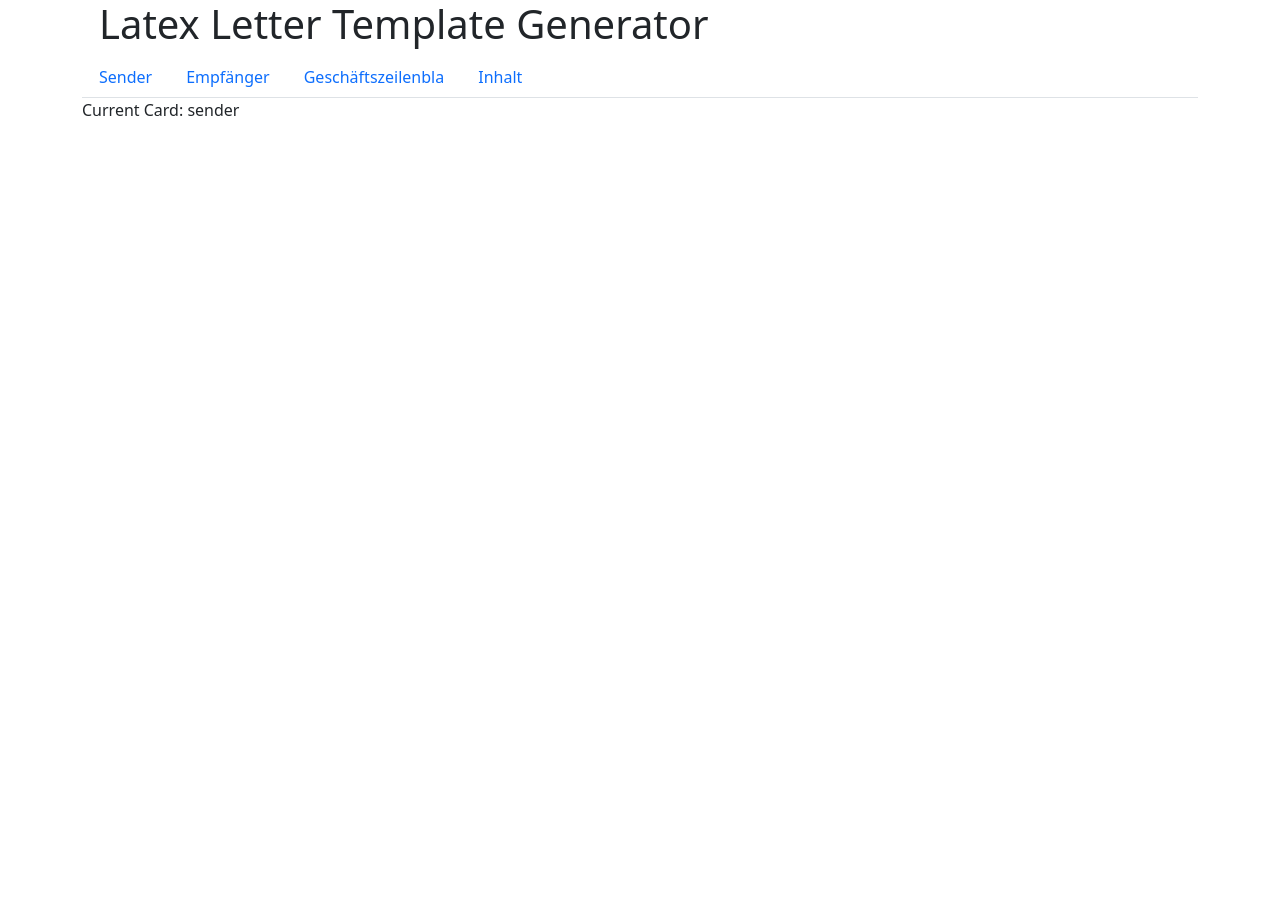
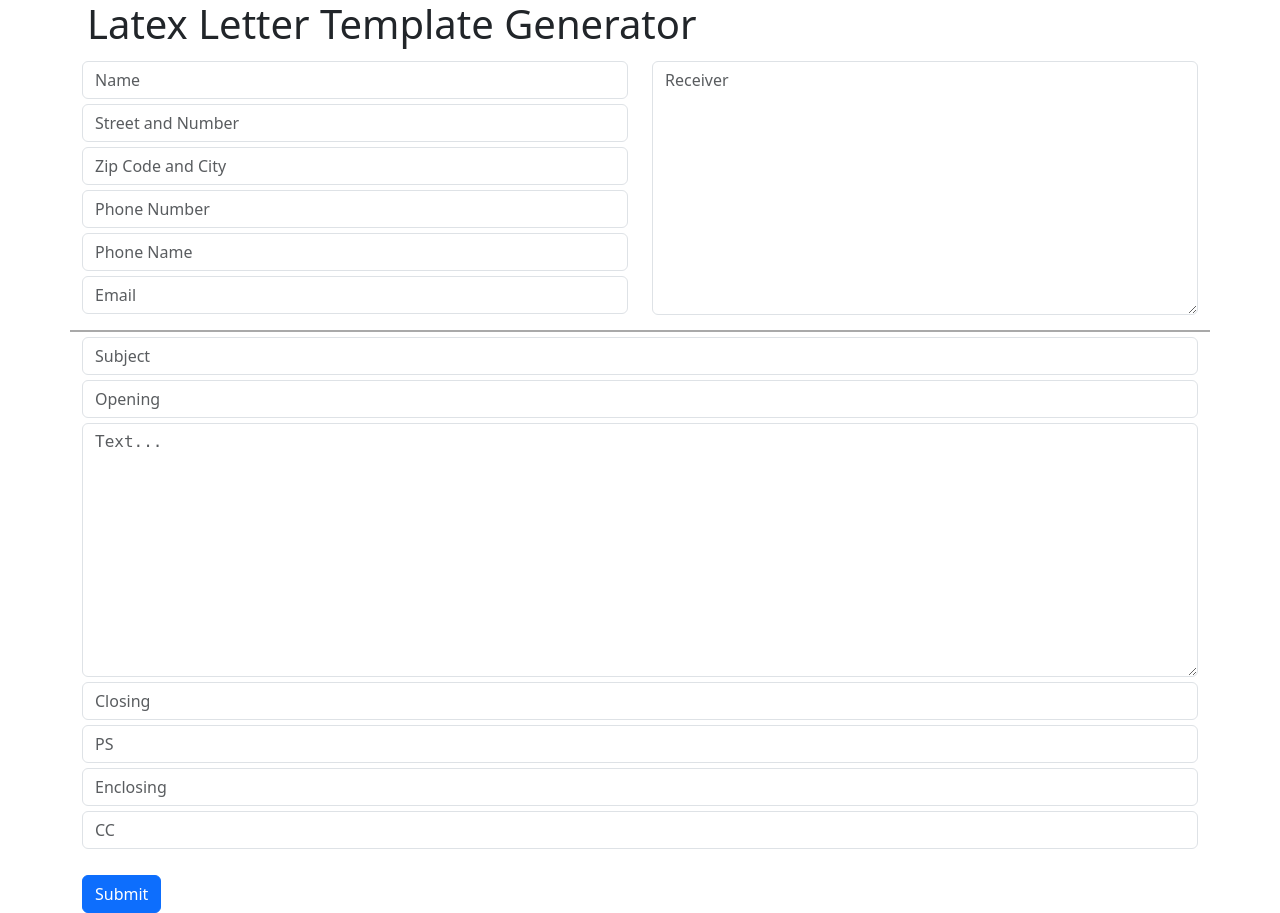
Before and after one commit to twhuhn/ltxlttr, a Django app: page / in a window 1280 px wide. Before the commit the page ends 116 px from the top, so only its background shows below. Run offline with Django 4.2, Linux system fonts and the light colour scheme; some libraries are stand-ins or nearby versions.

Commit message:
Rework gui

```diff
--- a/letterui/forms.py
+++ b/letterui/forms.py
@@ -2,4 +2,24 @@ from django import forms
 
 class ContactForm(forms.Form):
     name = forms.CharField(max_length=100, widget=forms.TextInput(attrs={'class': 'form-control'}))
-    email = forms.EmailField(widget=forms.TextInput(attrs={'class': 'form-control'}))
+
+class LatexLetterForm(forms.Form):
+    sender_name = forms.CharField(max_length=100, widget=forms.TextInput(attrs={'class': 'form-control input-field ', 'placeholder': 'Name'}))
+    sender_streetaddress = forms.CharField(max_length=100, widget=forms.TextInput(attrs={'class': 'form-control input-field ', 'placeholder': 'Street and Number'}))
+    sender_zipcity = forms.CharField(max_length=100, widget=forms.TextInput(attrs={'class': 'form-control input-field ', 'placeholder': 'Zip Code and City'}))
+    sender_phone = forms.CharField(max_length=100, widget=forms.TextInput(attrs={'class': 'form-control input-field ', 'placeholder': 'Phone Number'}))
+    sender_phonename = forms.CharField(max_length=100, widget=forms.TextInput(attrs={'class': 'form-control input-field ', 'placeholder': 'Phone Name'}))
+    sender_email = forms.EmailField(max_length=100, widget=forms.EmailInput(attrs={'class': 'form-control input-field ', 'placeholder': 'Email'}))
+    business_yourref = forms.CharField(max_length=100, widget=forms.TextInput(attrs={'class': 'form-control input-field '}))
+    business_yourmailfrom = forms.CharField(max_length=100, widget=forms.TextInput(attrs={'class': 'form-control input-field '}))
+    business_customernumber = forms.CharField(max_length=100, widget=forms.TextInput(attrs={'class': 'form-control input-field '}))
+    business_invoicenumber = forms.CharField(max_length=100, widget=forms.TextInput(attrs={'class': 'form-control input-field '}))
+    business_place = forms.CharField(max_length=100, widget=forms.TextInput(attrs={'class': 'form-control input-field '}))
+    recipient_addrfield = forms.CharField(max_length=100, widget=forms.Textarea(attrs={'class': 'form-control input-field ', 'placeholder': 'Receiver'}))
+    content_subject = forms.CharField(max_length=100, widget=forms.TextInput(attrs={'class': 'form-control input-field subject-field', 'placeholder': 'Subject'}))
+    content_opening = forms.CharField(max_length=100, widget=forms.TextInput(attrs={'class': 'form-control input-field', 'placeholder': 'Opening'}))
+    content_text = forms.CharField(max_length=100, widget=forms.Textarea(attrs={'class': 'form-control input-field content-field', 'placeholder': 'Text...'}))
+    content_closing = forms.CharField(max_length=100, widget=forms.TextInput(attrs={'class': 'form-control input-field', 'placeholder': 'Closing'}))
+    content_ps = forms.CharField(max_length=100, widget=forms.TextInput(attrs={'class': 'form-control input-field', 'placeholder': 'PS'}))
+    content_enclosing = forms.CharField(max_length=100, widget=forms.TextInput(attrs={'class': 'form-control input-field', 'placeholder': 'Enclosing'}))
+    content_cc = forms.CharField(max_length=100, widget=forms.TextInput(attrs={'class': 'form-control input-field', 'placeholder': 'CC'}))
--- a/letterui/static/letterui/styles.css
+++ b/letterui/static/letterui/styles.css
@@ -1,3 +1,26 @@
 .heading {
     margin: 0 5px 0 5px;
 }
+
+.input-field {
+    margin-top: 5px;
+    margin-bottom: 5px;
+}
+
+.letter-content {
+    margin-top: 10px;
+    margin-bottom: 5px;
+    border-top: 2px solid darkgray;
+}
+
+.subject-field {
+    font-weight: bold;
+}
+
+.subject-field::placeholder {
+    font-weight: normal;
+}
+
+.content-field {
+    font-family: monospace;
+}
--- a/letterui/templates/letterui/index.html
+++ b/letterui/templates/letterui/index.html
@@ -11,34 +11,39 @@
       </head>
 <body>
   {% csrf_token %}
-    <div class="container">
         <div class="container">
             <div class="row">
               <div class="col heading">
                 <h1>Latex Letter Template Generator</h1>
               </div>
             </div>
-            <div class="row">
-                <ul class="nav nav-tabs">
-                    <li class="nav-item">
-                      <a class="nav-link {% if currentview == 'sender' %}primary{% endif %}" aria-current="page" href="?currentview=sender">Sender</a>
-                    </li>
-                    <li class="nav-item">
-                      <a class="nav-link" href="?currentview=receiver">Empfänger</a>
-                    </li>
-                    <li class="nav-item">
-                      <a class="nav-link" href="?currentview=business">Geschäftszeilenbla</a>
-                    </li>
-                    <li class="nav-item">
-                      <a class="nav-link" href="?currentview=Inhalt">Inhalt</a>
-                    </li>
-                  </ul>
+              <form>
+                  <div class="row">
+                      <div class="col-md-6">
+                          {{ form.sender_name }}
+                          {{ form.sender_streetaddress }}
+                          {{ form.sender_zipcity }}
+                          {{ form.sender_phone }}
+                          {{ form.sender_phonename }}
+                          {{ form.sender_email }}
+                      </div>
+                      <div class="col-md-6">
+                          {{ form.recipient_addrfield }}
+                      </div>
+                  </div>
+                  <div class="row letter-content">
+                      <div class="col">
+                        {{ form.content_subject }}
+                        {{ form.content_opening }}
+                        {{ form.content_text }}
+                        {{ form.content_closing }}
+                        {{ form.content_ps }}
+                        {{ form.content_enclosing }}
+                        {{ form.content_cc }}
+                      </div>
+                  </div>
+                  <button type="submit" class="btn btn-primary mt-3">Submit</button>
+              </form>
             </div>
-            <div class="row">
-              Current Card: {{ currentview }}
-
-            </div>
-          </div>
-    </div>
 </body>
 </html>
--- a/letterui/urls.py
+++ b/letterui/urls.py
@@ -1,7 +1,6 @@
 from django.urls import path
-from .views import home, contact_view
+from .views import home
 
 urlpatterns = [
     path('', home, name='home'),
-    path('form/', contact_view, name='contact'),
 ]
--- a/letterui/views.py
+++ b/letterui/views.py
@@ -1,24 +1,16 @@
 from django.shortcuts import render
-from .forms import ContactForm
-
-currentview = ''
+from .forms import LatexLetterForm
 
 # Create your views here.
 def home(request):
-    global currentview
-    newview = request.GET.get('currentview', 'sender')
-    currentview = newview
-    return render(request, 'letterui/index.html', {'currentview': currentview})
-
-def contact_view(request):
-    form = ContactForm()
+    form = LatexLetterForm()
     message = ""
 
     if request.method == "POST":
-        form = ContactForm(request.POST)
+        form = LatexLetterForm(request.POST)
         if form.is_valid():
             message = "Form submitted successfully!"
             print(form.cleaned_data)
-            form = ContactForm()  # Reset the form after submission
+            form = LatexLetterForm()  # Reset the form after submission
 
-    return render(request, "letterui/contact.html", {"form": form, "message": message})
+    return render(request, "letterui/index.html", {"form": form, "message": message})
```
